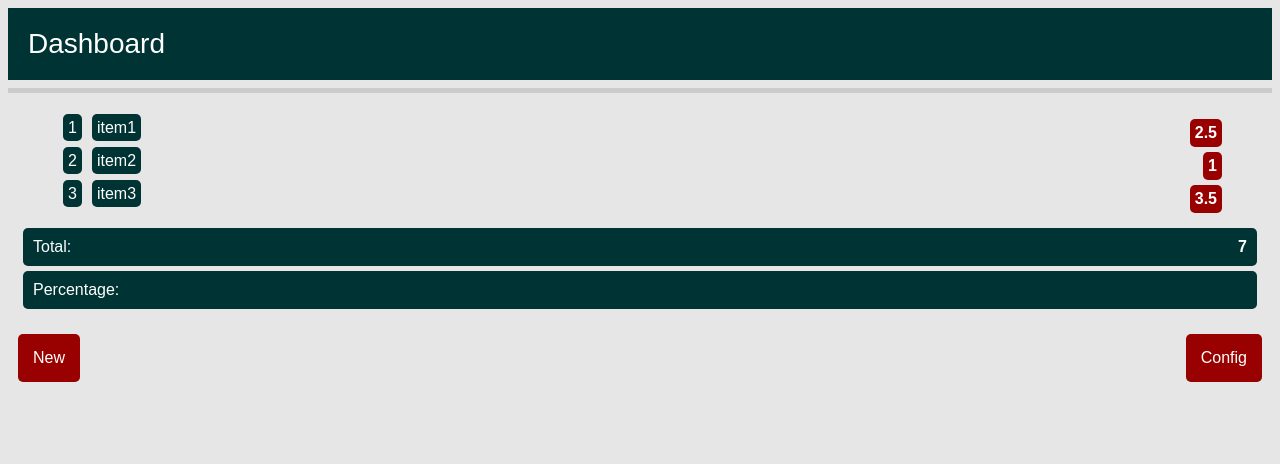
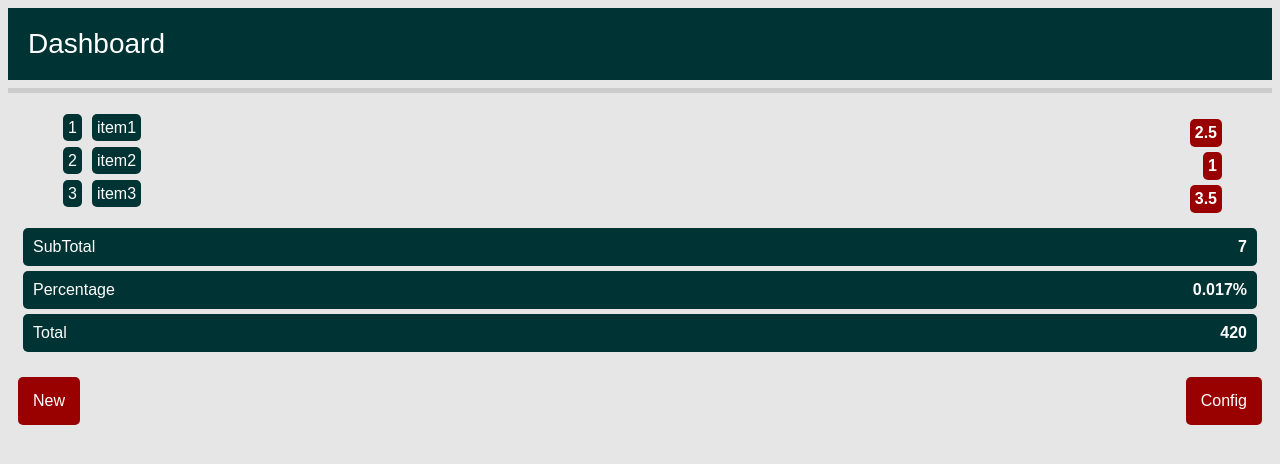
Before and after one commit to maitta/xpence-react, a React (Create React App) app: page / in a window 1280 px wide. Shown: the top 464 px of the page. Built offline with nearby package versions, Linux system fonts and the light colour scheme.

Commit message:
Refactors code.

```diff
--- /dev/null
+++ b/src/Services/enum.js
@@ -0,0 +1,9 @@
+const SummaryType = {
+    SUBTOTAL: "SubTotal",
+    PERCENTAGE: "Percentage",
+    TOTAL: "Total"
+}
+
+// More enums come here
+
+export {SummaryType};
--- a/src/App.js
+++ b/src/components/App.js
@@ -1,5 +1,6 @@
 import Article from './Article';
-
+import Summary from './Summary';
+import {SummaryType} from '../Services/enum.js';
 
 
 function App() {
@@ -16,11 +17,6 @@ function App() {
     );
   }
 
-  function getTotal(){
-    const total = testData.reduce((x, y) => x + y.price, 0);
-    return total;
-  }
-
   return (
     <div>
       <div class="header-title"><label>Dashboard</label></div>
@@ -29,14 +25,11 @@ function App() {
         <div id="divMain">
           {getElements()}
         </div>
-        <div class="div-aggregate">
-          <label>Total:</label>
-          <span id="spnTotal">{getTotal()}</span>
-        </div>
-        <div class="div-aggregate">
-          <label>Percentage:</label>
-          <span id="spnPercent"></span>
-        </div>
+
+        <Summary testData={testData} type={SummaryType.SUBTOTAL}/>
+        <Summary testData={testData} type={SummaryType.PERCENTAGE}/>
+        <Summary testData={testData} type={SummaryType.TOTAL}/>
+
         <div class="button-region">
           <div>
             <a class="button" href="new.html">New</a>
--- /dev/null
+++ b/src/components/Summary.js
@@ -0,0 +1,45 @@
+import {SummaryType} from '../Services/enum.js';
+
+function Summary(props){
+
+    const total = 420;
+
+    function calculate(){
+        let total;
+        switch(props.type){
+            case SummaryType.SUBTOTAL:
+                total = getSubTotal();
+                break;
+            case SummaryType.PERCENTAGE:
+                total = getPercentage();
+                break;
+            case SummaryType.TOTAL:
+                total = getTotal();
+                break;
+            default:
+                total = 'error';
+        }
+        return total;
+    }
+
+    function getSubTotal(){
+        return props.testData.reduce((x, y) => x + y.price, 0);
+    }
+
+    function getTotal(){
+        return total;
+    }
+
+    function getPercentage(){
+        return (getSubTotal() / total).toFixed(3) + '%';
+    }
+
+    return(
+        <div class="div-aggregate">
+          <label>{props.type}</label>
+          <span class="totals">{calculate()}</span>
+        </div>
+    );
+}
+
+export default Summary;
--- a/src/index.css
+++ b/src/css/index.css
@@ -87,7 +87,7 @@ hr{
   border-radius: 5px;
 }
 
-#spnTotal, #spnPercent{
+.totals{
   float:right;
   font-weight: bold;
 }
--- a/src/index.js
+++ b/src/index.js
@@ -1,7 +1,7 @@
 import React from 'react';
 import ReactDOM from 'react-dom';
-import './index.css';
-import App from './App';
+import './css/index.css';
+import App from './components/App';
 import reportWebVitals from './reportWebVitals';
 
 ReactDOM.render(
```
Also changed, not shown: src/components/Article.js (renamed from src/Article.js), src/tests/setupTests.js (renamed from src/setupTests.js), 1 other file (tests, documents, lock files or other folders).
